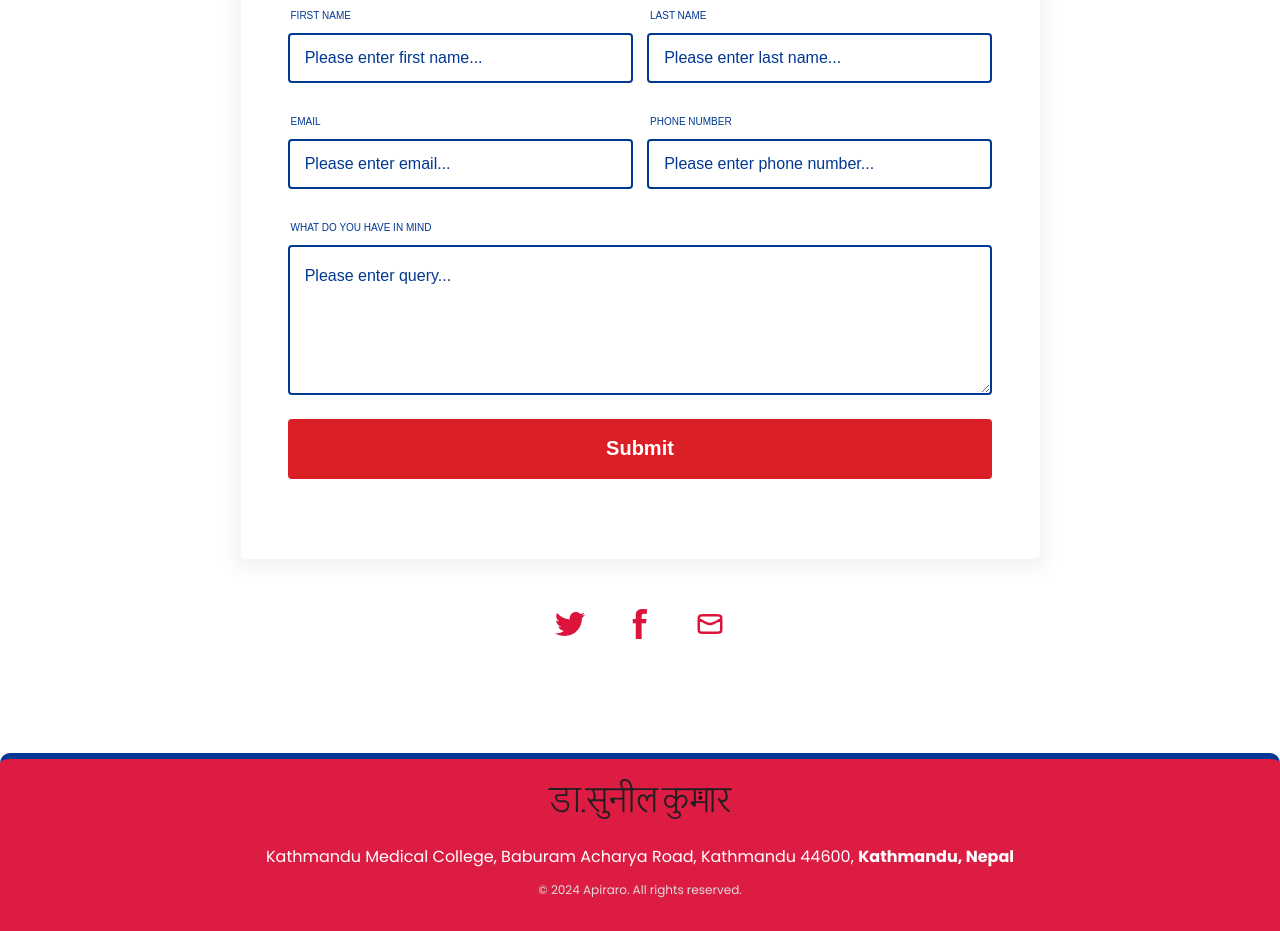
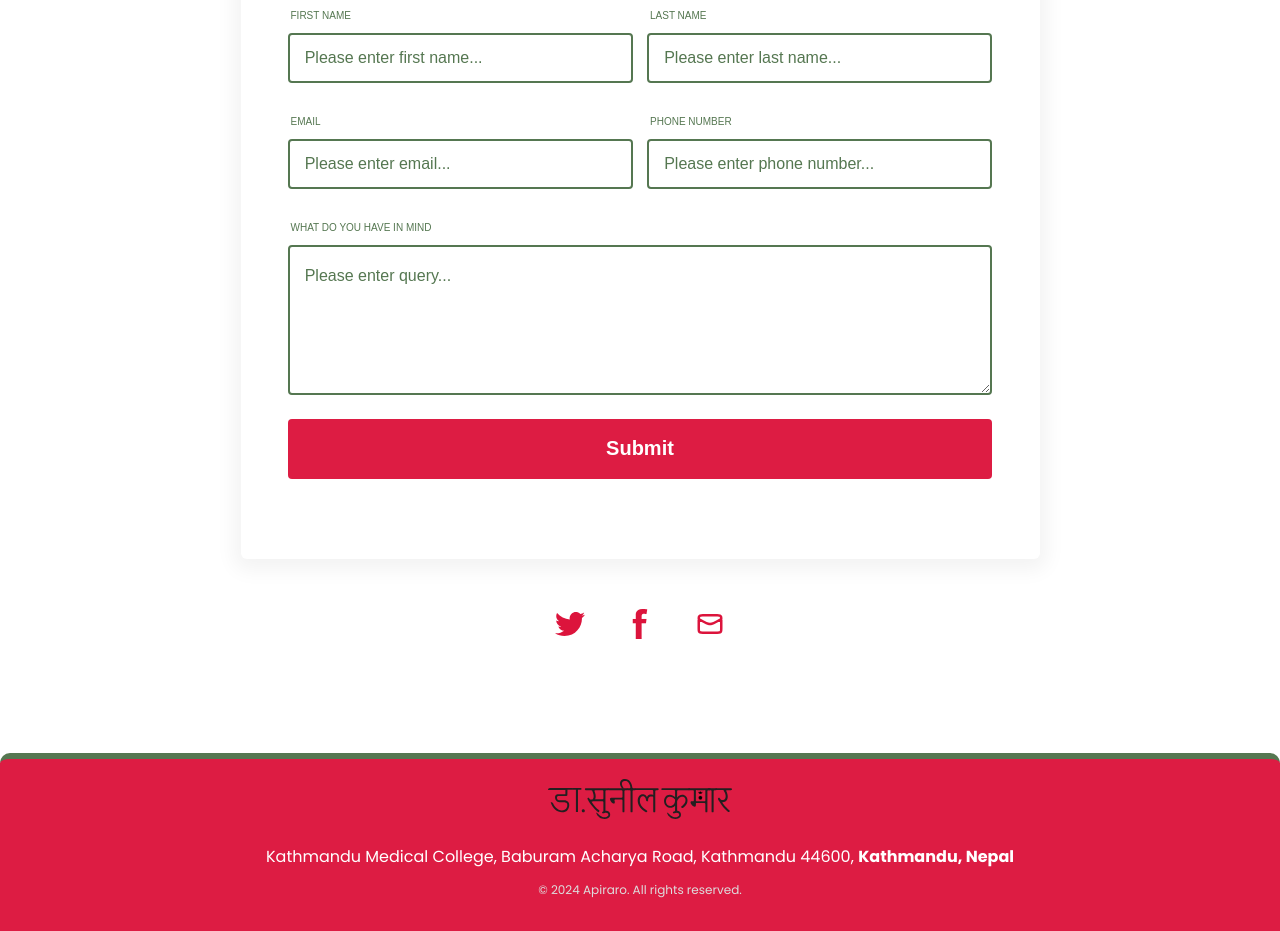
Before and after one commit to ConcernNepal/DrSunilkumarsharma, a plain HTML site: page index.html in a window 1280 px wide. Shown: the part 2833-3764 px from the top of the page. Drawn offline with Linux system fonts and the light colour scheme; a web font is replaced by a local one.

Commit message:
Update style.css

```diff
--- a/style.css
+++ b/style.css
@@ -846,7 +846,7 @@ body {
   background-attachment: initial;
   background-origin: initial;
   background-clip: initial;
-  background-color: #003893;
+  background-color: #557751;
 }
 
 .contact_us_2 .responsive-container-block {
@@ -943,7 +943,7 @@ body {
   border-right-style: solid;
   border-bottom-style: solid;
   border-left-style: solid;
-  border-color: #003893;
+  border-color: #557751;
   border-image-source: initial;
   border-image-slice: initial;
   border-image-width: initial;
@@ -972,7 +972,7 @@ body {
   border-right-style: solid;
   border-bottom-style: solid;
   border-left-style: solid;
-  border-color: #003893;
+  border-color: #557751;
   border-image-source: initial;
   border-image-slice: initial;
   border-image-width: initial;
@@ -988,7 +988,7 @@ body {
 .contact_us_2 .submit-btn {
   position: relative;
   width: 98%;
-  background-color: #DA1F27;
+  background-color: #DD1C43;
   height: 60px;
   font-size: 20px;
   font-weight: 700;
@@ -1047,12 +1047,12 @@ body {
   margin-right: 0px;
   margin-bottom: 5px;
   margin-left: 0px;
-  color: #003893;
+  color: #557751;
   font-size: 10px;
 }
 
 .contact_us_2 ::placeholder {
-  color: #003893;
+  color: #557751;
 }
 
 .contact_us_2 .blueBG {
@@ -1184,7 +1184,7 @@ body {
   color: #fff; /* White text */
   text-align: center;
   padding: 20px 10px;
-  border-top: 6px solid #003893;
+  border-top: 6px solid #557751;
   border-radius: 10px 10px 0 0;
   /* Accent border */
 }
```
